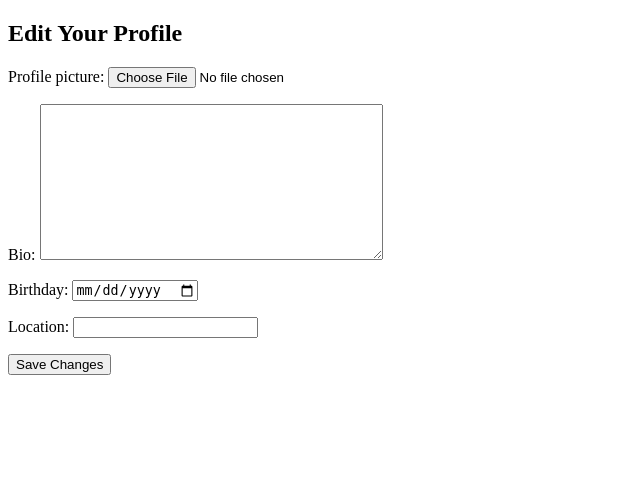
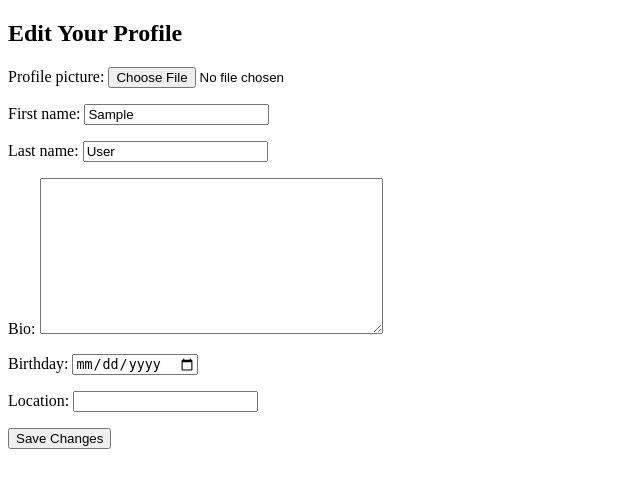
Before and after one commit to 02valentino/social-network, a Django app: page /users/edit/ in a window 1280 px wide. Shown: the part 29-517 px from the top of the page, without its empty margins (0-640 px from the left). Run offline with Django 5.2, Linux system fonts and the light colour scheme; the visitor is signed in with stand-in values (Sample User, id 1).

Commit message:
network: add comment button on profile posts; users: update edit_profile template to display first_name and last_name forms

```diff
--- a/users/templates/users/edit_profile.html
+++ b/users/templates/users/edit_profile.html
@@ -3,12 +3,15 @@
 {% block content %}
   <h2>Edit Your Profile</h2>
   <form method="post" enctype="multipart/form-data">
-      {% csrf_token %}
-      <p>{{ form.profile_picture.label_tag }} {{ form.profile_picture }}</p>
-      <p>{{ form.bio.label_tag }} {{ form.bio }}</p>
-      <p>{{ form.birthday.label_tag }} {{ form.birthday }}</p>
-      <p>{{ form.location.label_tag }} {{ form.location }}</p>
+    {% csrf_token %}
 
-      <button type="submit">Save Changes</button>
+    <p>{{ form.profile_picture.label_tag }} {{ form.profile_picture }}</p>
+    <p>{{ form.first_name.label_tag }} {{ form.first_name }}</p>
+    <p>{{ form.last_name.label_tag }} {{ form.last_name }}</p>
+    <p>{{ form.bio.label_tag }} {{ form.bio }}</p>
+    <p>{{ form.birthday.label_tag }} {{ form.birthday }} </p>
+    <p>{{ form.location.label_tag }} {{ form.location }}</p>
+
+    <button type="submit">Save Changes</button>
   </form>
 {% endblock %}
```
Also changed, not shown: network/templates/network/profile.html (+9 -1 lines).
